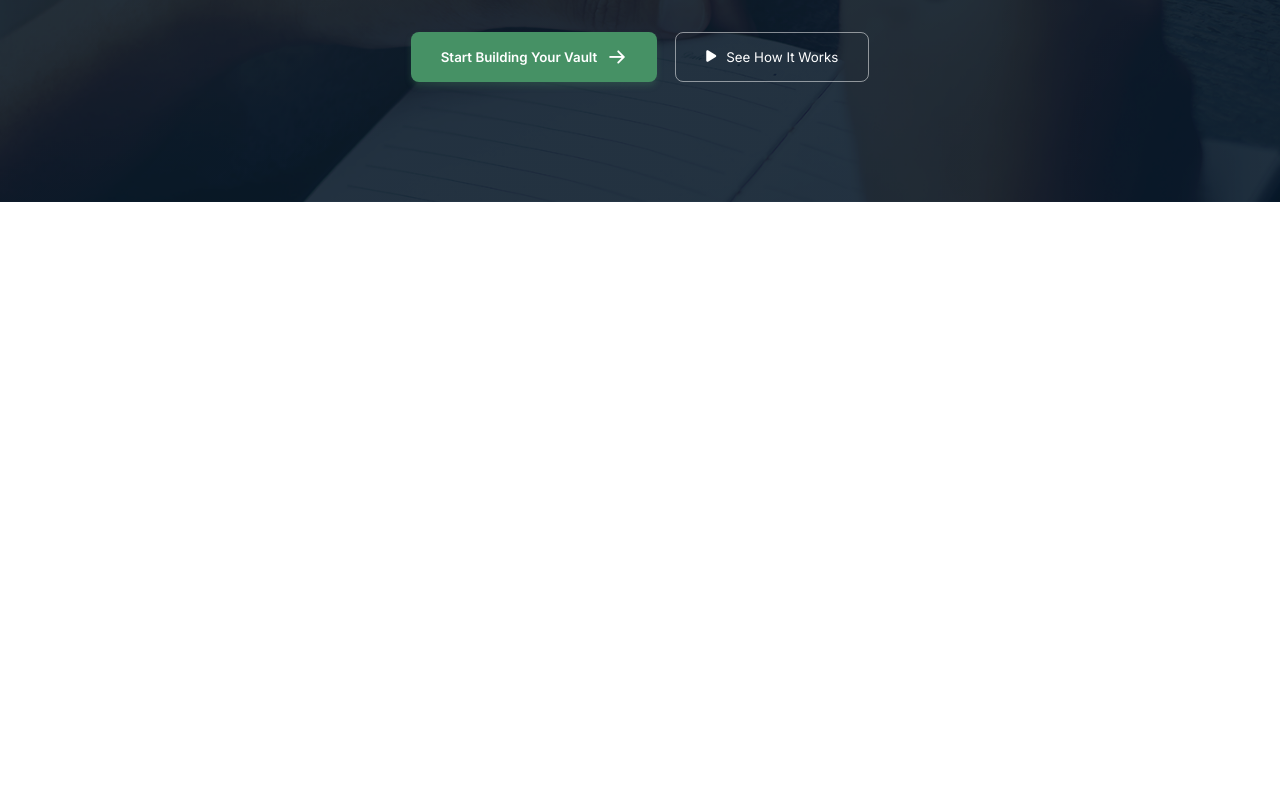
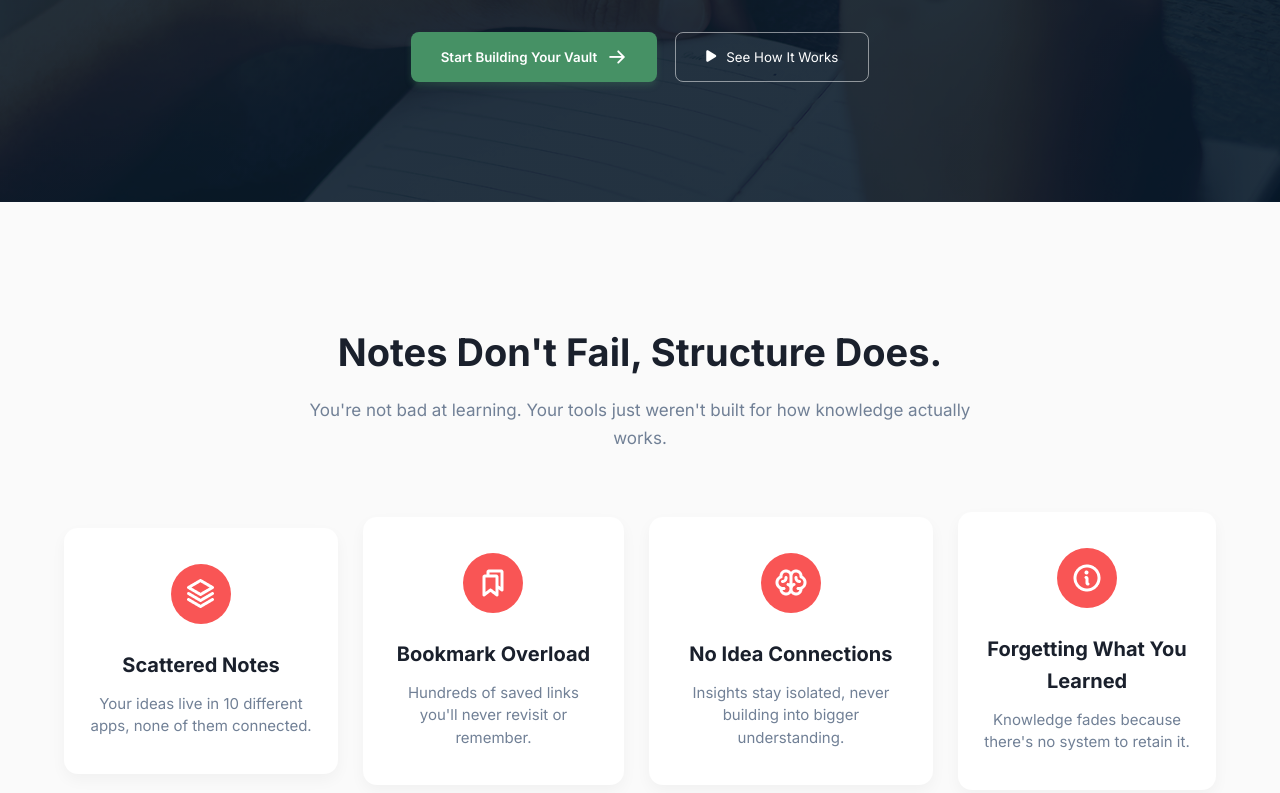
Before and after one commit to rakibulhasanridoy/Assignment01, a plain HTML site: page index.html in a window 1280 px wide. Shown: the part 494-1287 px from the top of the page. Before the commit the page ends 800 px from the top, so only its background shows below. Drawn offline with Linux system fonts and the light colour scheme; files whose address does not match are found by name.

Commit message:
third section creation

```diff
--- a/index.html
+++ b/index.html
@@ -35,5 +35,35 @@
             </div>
         </div>
     </section>
+    <section class="features-section">
+        <div class="container">
+            <div class="section-header">
+                <h2>Notes Don't Fail, Structure Does.</h2>
+                <p>You're not bad at learning. Your tools just weren't built for how knowledge actually works.</p>
+            </div>
+            <div class="flex">
+                <div class="card">
+                    <div class="icon-circle"><img src="./Assets/Vector.png" alt=""></div>
+                    <h3>Scattered Notes</h3>
+                    <p>Your ideas live in 10 different apps, none of them connected.</p>
+                </div>
+                <div class="card">
+                    <div class="icon-circle"><img src="./Assets/Bookmarks.png" alt=""></div>
+                    <h3>Bookmark Overload</h3>
+                    <p>Hundreds of saved links you'll never revisit or remember.</p>
+                </div>
+                <div class="card">
+                    <div class="icon-circle"><img src="./Assets/Brain.png" alt=""></div>
+                    <h3>No Idea Connections</h3>
+                    <p>Insights stay isolated, never building into bigger understanding.</p>
+                </div>
+                <div class="card">
+                    <div class="icon-circle"><img src="./Assets/Info.png" alt=""></div>
+                    <h3>Forgetting What You Learned</h3>
+                    <p>Knowledge fades because there's no system to retain it.</p>
+                </div>
+            </div>
+        </div>
+    </section>
 </body>
 </html>
--- a/style.css
+++ b/style.css
@@ -171,3 +171,68 @@ header {
     border-color: white;
     transform: translateY(-3px);
 }
+.features-section {
+    padding: 120px 0;
+    text-align: center;
+    background: #fafafa;
+}
+
+.section-header h2 {
+    font-size: 38px;
+    margin-bottom: 15px;
+}
+
+.section-header p {
+    color: #718096;
+    margin-bottom: 60px;
+    font-size: 17px;
+    max-width: 700px;
+    margin-left: auto;
+    margin-right: auto;
+}
+
+.flex {
+    display: flex;
+    justify-content: center;
+    align-items: center;
+    gap: 25px;
+}
+
+.card {
+    background: white;
+    padding: 35px 25px;
+    border-radius: 14px;
+    box-shadow: 0 6px 15px rgba(0,0,0,0.04);
+
+    border: 1px solid transparent;
+}
+
+
+
+.icon-circle {
+    width: 60px;
+    height: 60px;
+    background-color: #F95555;
+
+    display: flex;
+    align-items: center;
+    justify-content: center;
+    margin: 0 auto 25px;
+    font-size: 22px;
+    border-radius: 50px;
+
+
+}
+
+
+
+.card h3 {
+    font-size: 20px;
+    margin-bottom: 12px;
+}
+
+.card p {
+    font-size: 15px;
+    color: #718096;
+    line-height: 1.5;
+}
```
